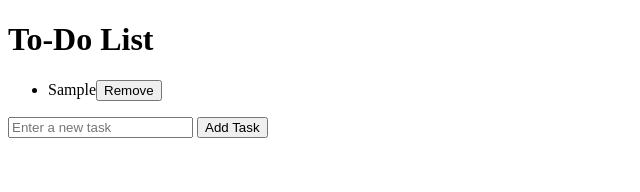
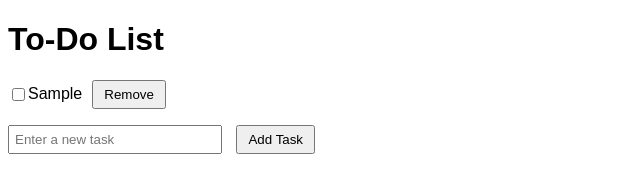
Before and after one commit to VabTech/ToDo, a plain HTML site: page index.html in a window 1280 px wide. Both pictures are taken after typing "Sample" into the empty fields and a click on the button "Add Task". Shown: the whole page, without its empty margins (0-640 px from the left). Drawn offline with Linux system fonts and the light colour scheme.

Commit message:
Update index.html

```diff
--- a/index.html
+++ b/index.html
@@ -3,7 +3,31 @@
 <head>
   <title>To-Do List</title>
   <style>
-    /* Your CSS styles here */
+    body {
+      font-family: Arial, sans-serif;
+    }
+    #taskList {
+      list-style-type: none;
+      padding: 0;
+    }
+    li {
+      display: flex;
+      align-items: center;
+      margin-bottom: 10px;
+    }
+    li.completed {
+      text-decoration: line-through;
+      color: gray;
+    }
+    button {
+      margin-left: 10px;
+      padding: 5px 10px;
+      cursor: pointer;
+    }
+    input[type="text"] {
+      padding: 5px;
+      width: 200px;
+    }
   </style>
 </head>
 <body>
@@ -55,16 +79,23 @@
       taskList.innerHTML = "";
       tasks.forEach((task, index) => {
         const listItem = document.createElement("li");
+        listItem.className = task.completed ? "completed" : "";
+
         const checkbox = document.createElement("input");
         checkbox.type = "checkbox";
         checkbox.checked = task.completed;
         checkbox.addEventListener("change", () => completeTask(index));
         listItem.appendChild(checkbox);
-        listItem.textContent = task.text;
+
+        const taskText = document.createElement("span");
+        taskText.textContent = task.text;
+        listItem.appendChild(taskText);
+
         const removeButton = document.createElement("button");
         removeButton.textContent = "Remove";
         removeButton.addEventListener("click", () => removeTask(index));
         listItem.appendChild(removeButton);
+
         taskList.appendChild(listItem);
       });
     }
```
